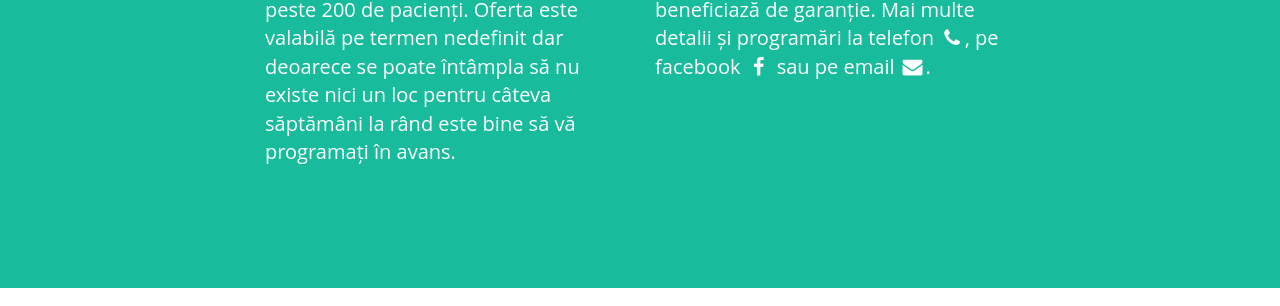
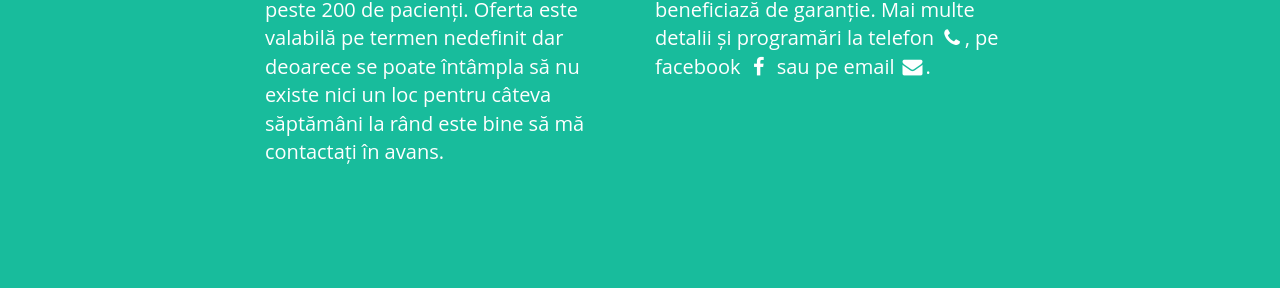
Before and after one commit to littledentgopo/offerdent, a Jekyll site: the page built from index.html, in a window 1280 px wide and 900 px high, scrolled down 1478 px. Shown: the part 550-856 px from the top of the window. Built offline with Jekyll 4.4.1, drawn with Linux system fonts in a browser that asks for light colours; some of the changed text lies outside the part shown.

Commit message:
Adding welcome

```diff
--- a/_includes/section-about.html
+++ b/_includes/section-about.html
@@ -8,7 +8,7 @@
             </div>
             <div class="row">
                 <div class="col-lg-4 col-lg-offset-2">
-                    <p>Sunt medic dentist cu experiență de 10 ani (dintre care 2 ani în Marea Britanie). În tot acest timp am observat beneficiile implanturilor dentare asupra calității vieții pacienților. În urmă cu 2 ani am început să promovez un preț care să facă mai accesibil acest tratament unui număr cât mai mare de pacienți. În acest timp au beneficiat de ofertă peste 200 de pacienți. Oferta este valabilă pe termen nedefinit dar deoarece se poate întâmpla să nu existe nici un loc pentru câteva săptămâni la rând este bine să vă programați în avans.
+                    <p>Sunt medic dentist cu experiență de 10 ani (dintre care 2 ani în Marea Britanie). În tot acest timp am observat beneficiile implanturilor dentare asupra calității vieții pacienților. În urmă cu 2 ani am început să promovez un preț care să facă mai accesibil acest tratament unui număr cât mai mare de pacienți. În acest timp au beneficiat de ofertă peste 200 de pacienți. Oferta este valabilă pe termen nedefinit dar deoarece se poate întâmpla să nu existe nici un loc pentru câteva săptămâni la rând este bine să mă contactați în avans.
                     </p>
                 </div>
                 <div class="col-lg-4">
```
